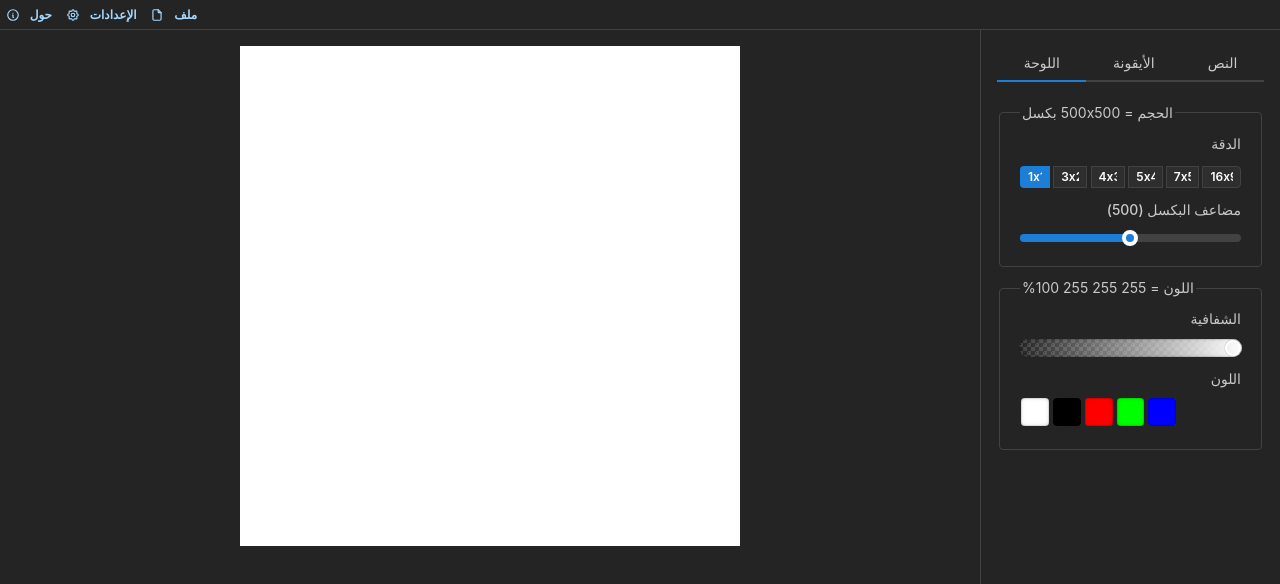
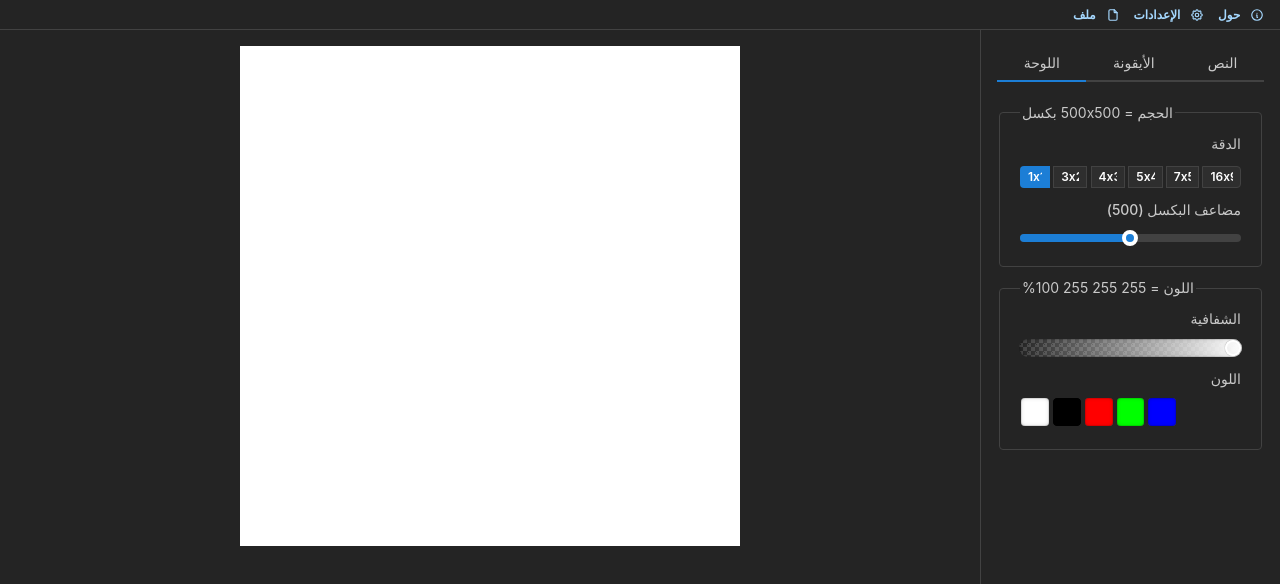
Before and after one commit to Shiaarak/Shiaarak, a React (Vite) app: page / in a window 1280 px wide. Shown: the top 584 px of the page. Built offline with nearby package versions, Linux system fonts and the light colour scheme.

Commit message:
Add direction switching to header and menus

```diff
--- a/src/App.tsx
+++ b/src/App.tsx
@@ -50,7 +50,7 @@ export default function App() {
         header={{ height: 30, offset: true }}
         padding="md"
       >
-        <AppShell.Header>
+        <AppShell.Header dir={lang.dir} pr={10} pl={10}>
           <Menus onLangChange={(code) => setLang(langs[code])} />
         </AppShell.Header>
         <AppShell.Main>
--- a/src/components/Menus.tsx
+++ b/src/components/Menus.tsx
@@ -16,8 +16,26 @@ export default function Menus({ onLangChange }: MenusProps) {
 
   const [opened, { open, close }] = useDisclosure(false)
 
-  const menuProps: MenuProps = { withArrow: true, arrowPosition: 'center', shadow: 'md', width: 200 }
-  const buttonProps: ButtonProps = { variant: 'transparent', size: 'compact-xs' }
+  const menuProps: MenuProps = {
+    withArrow: true,
+    arrowPosition: 'center',
+    shadow: 'md',
+    width: 200,
+    styles: {
+      arrow: { direction: lang.dir },
+      divider: { direction: lang.dir },
+      dropdown: { direction: lang.dir },
+      item: { direction: lang.dir },
+      itemLabel: { direction: lang.dir },
+      itemSection: { direction: lang.dir },
+      label: { direction: lang.dir }
+    }
+  }
+  const buttonProps: ButtonProps = {
+    variant: 'transparent',
+    size: 'compact-xs',
+    style: { direction: lang.dir }
+  }
   const linkMenuItemProps: PolymorphicComponentProps<'a', MenuItemProps> = {
     rightSection: <IconExternalLink {...iconProps} />,
     component: 'a',
```
